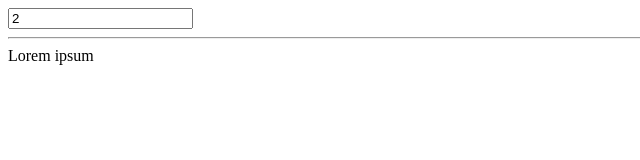
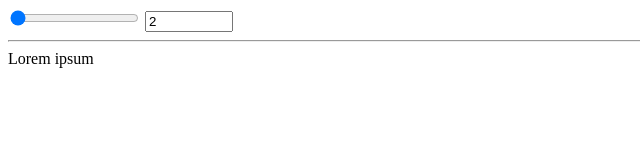
Before and after one commit to HZooly/ng-ipsum, a website: page index.html in a window 1280 px wide. Shown: the whole page, without its empty margins (0-640 px from the left). Drawn offline with nearby package versions, Linux system fonts and the light colour scheme.

Commit message:
:sparkles: Add slider

```diff
--- a/index.html
+++ b/index.html
@@ -14,7 +14,8 @@
 
 <body ng-app="angularIpsum">
     <div ng-controller="testCtrl">
-        <input type="number" ng-model="size" />
+        <input type="range" ng-model="size" min="0" max="100000" step="1"/>
+        <input type="number" ng-model="size" min="0" max="100000" step="1"/>
         <hr>
         <ng-ipsum length="size"></ng-ipsum>
     </div>
```
